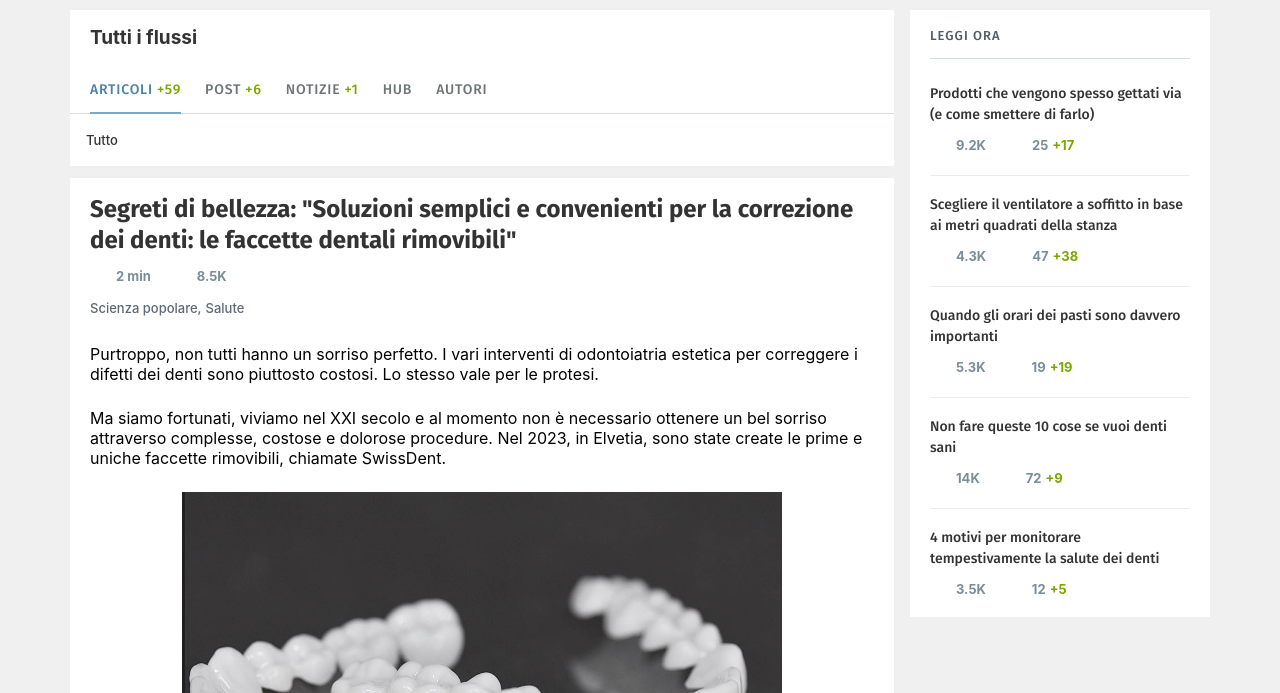
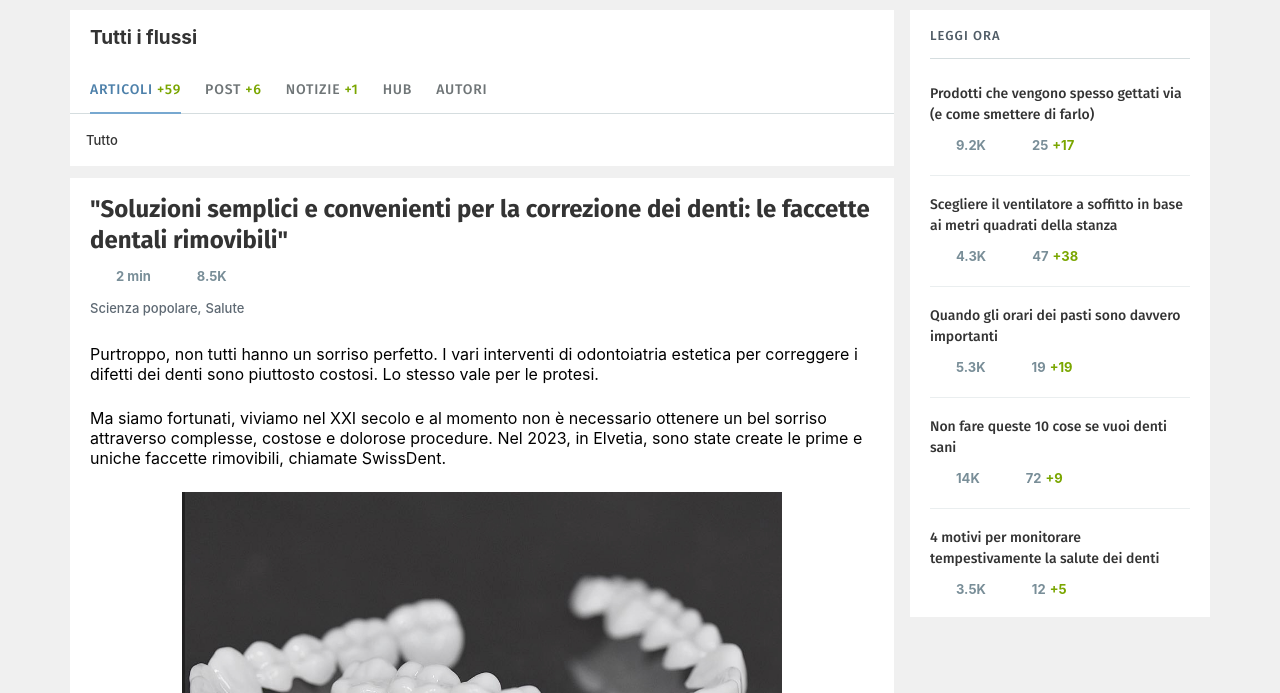
Before and after one commit to htmlcoder001/it-p526v2-swissdent, a plain HTML site: page index.html in a window 1280 px wide. Shown: the part 107-800 px from the top of the page. Drawn offline with nearby package versions, Linux system fonts and the light colour scheme.

Commit message:
Title fix

```diff
--- a/index.html
+++ b/index.html
@@ -2,7 +2,7 @@
 <html lang="en">
 <head>
   <meta charset="UTF-8">
-  <title>Segreti di bellezza: "Soluzioni semplici e convenienti per la correzione dei denti: le faccette dentali rimovibili"</title>
+  <title>"Soluzioni semplici e convenienti per la correzione dei denti: le faccette dentali rimovibili"</title>
 
   <meta name="viewport" content="width=device-width, initial-scale=1, shrink-to-fit=no, maximum-scale=1.0, user-scalable=0, viewport-fit=cover">
   <meta http-equiv="x-ua-compatible" content="ie=edge">
@@ -118,7 +118,7 @@
         <div class="content-body__main">
           <div class="content-main__headline">
             <!-- place for author -->
-            <h1 class="content-main__title">Segreti di bellezza: "Soluzioni semplici e convenienti per la correzione dei denti: le faccette dentali rimovibili"</h1>
+            <h1 class="content-main__title">"Soluzioni semplici e convenienti per la correzione dei denti: le faccette dentali rimovibili"</h1>
             <div class="content-headline__stats">
               <div class="content-stats__item">
                 <svg height="24" width="24">
```
Also changed, not shown: img/Pic1.jpg (deleted), img/Pic2.jpg (deleted), img/Pic3.jpg (deleted), img/Pic4.jpg (deleted), img/Pic5.jpg (deleted), 1 other file.
